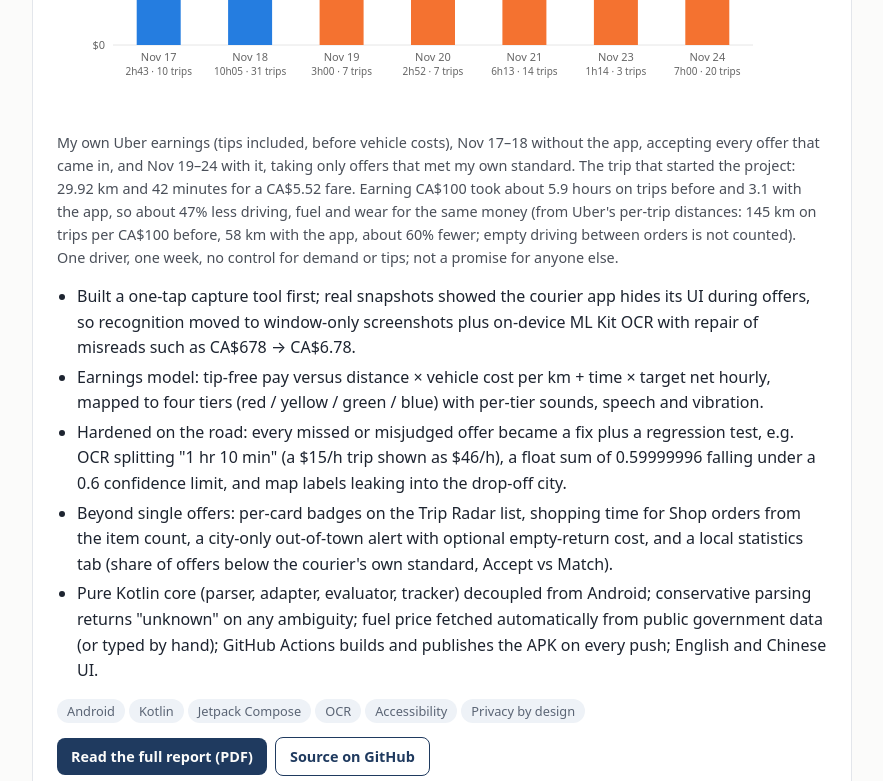
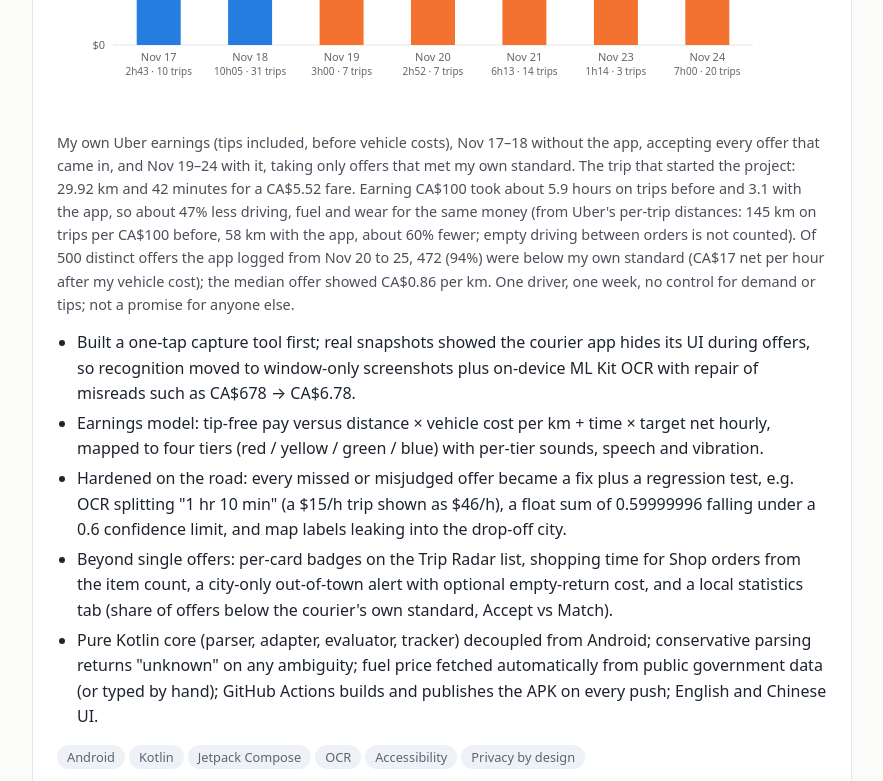
Before and after one commit to azureservertop-cell/azureservertop-cell.github.io, a plain HTML site: page index.html in a window 1280 px wide. Shown: the part 1600-2381 px from the top of the page, without its empty margins (198-1081 px from the left). Drawn offline with Linux system fonts and the light colour scheme.

Commit message:
FKUB card and report: share of logged offers below my own standard
Co-Authored-By: Claude Fable 5.2 <noreply@anthropic.com>
Claude-Session: https://claude.ai/code/session_012XktF4B26VbyMWCGLDP6DG

```diff
--- a/index.html
+++ b/index.html
@@ -78,7 +78,7 @@ footer{color:var(--muted);font-size:.85rem;margin-top:48px}
     <div class="stat"><b>$5.16 → $8.83</b><span>per trip (+71%); 2 days before, 5 days after</span></div>
   </div>
   <img src="img/fkub-before-after.svg" alt="Earnings per online hour by day: CA$17.7 and CA$16.2 before FKUB; CA$24.1, 18.7, 20.1, 18.5 and 25.2 with FKUB" style="width:100%;max-width:720px;height:auto;border-radius:8px;margin:8px 0">
-  <p style="font-size:.9em;opacity:.8">My own Uber earnings (tips included, before vehicle costs), Nov 17–18 without the app, accepting every offer that came in, and Nov 19–24 with it, taking only offers that met my own standard. The trip that started the project: 29.92 km and 42 minutes for a CA$5.52 fare. Earning CA$100 took about 5.9 hours on trips before and 3.1 with the app, so about 47% less driving, fuel and wear for the same money (from Uber's per-trip distances: 145 km on trips per CA$100 before, 58 km with the app, about 60% fewer; empty driving between orders is not counted). One driver, one week, no control for demand or tips; not a promise for anyone else.</p>
+  <p style="font-size:.9em;opacity:.8">My own Uber earnings (tips included, before vehicle costs), Nov 17–18 without the app, accepting every offer that came in, and Nov 19–24 with it, taking only offers that met my own standard. The trip that started the project: 29.92 km and 42 minutes for a CA$5.52 fare. Earning CA$100 took about 5.9 hours on trips before and 3.1 with the app, so about 47% less driving, fuel and wear for the same money (from Uber's per-trip distances: 145 km on trips per CA$100 before, 58 km with the app, about 60% fewer; empty driving between orders is not counted). Of 500 distinct offers the app logged from Nov 20 to 25, 472 (94%) were below my own standard (CA$17 net per hour after my vehicle cost); the median offer showed CA$0.86 per km. One driver, one week, no control for demand or tips; not a promise for anyone else.</p>
   <ul>
     <li>Built a one-tap capture tool first; real snapshots showed the courier app hides its UI during offers, so recognition moved to window-only screenshots plus on-device ML Kit OCR with repair of misreads such as CA$678 → CA$6.78.</li>
     <li>Earnings model: tip-free pay versus distance × vehicle cost per km + time × target net hourly, mapped to four tiers (red / yellow / green / blue) with per-tier sounds, speech and vibration.</li>
```
Also changed, not shown: 1 other file.
